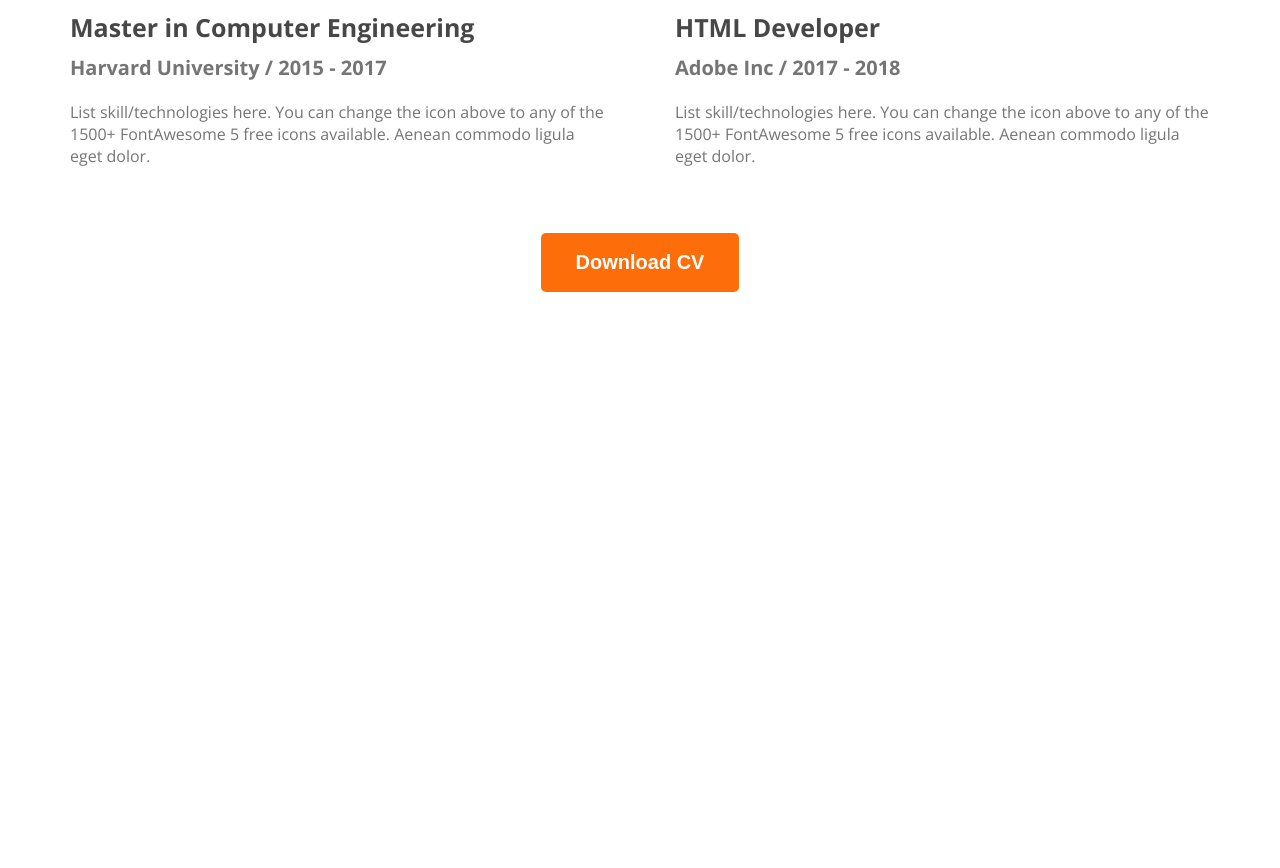
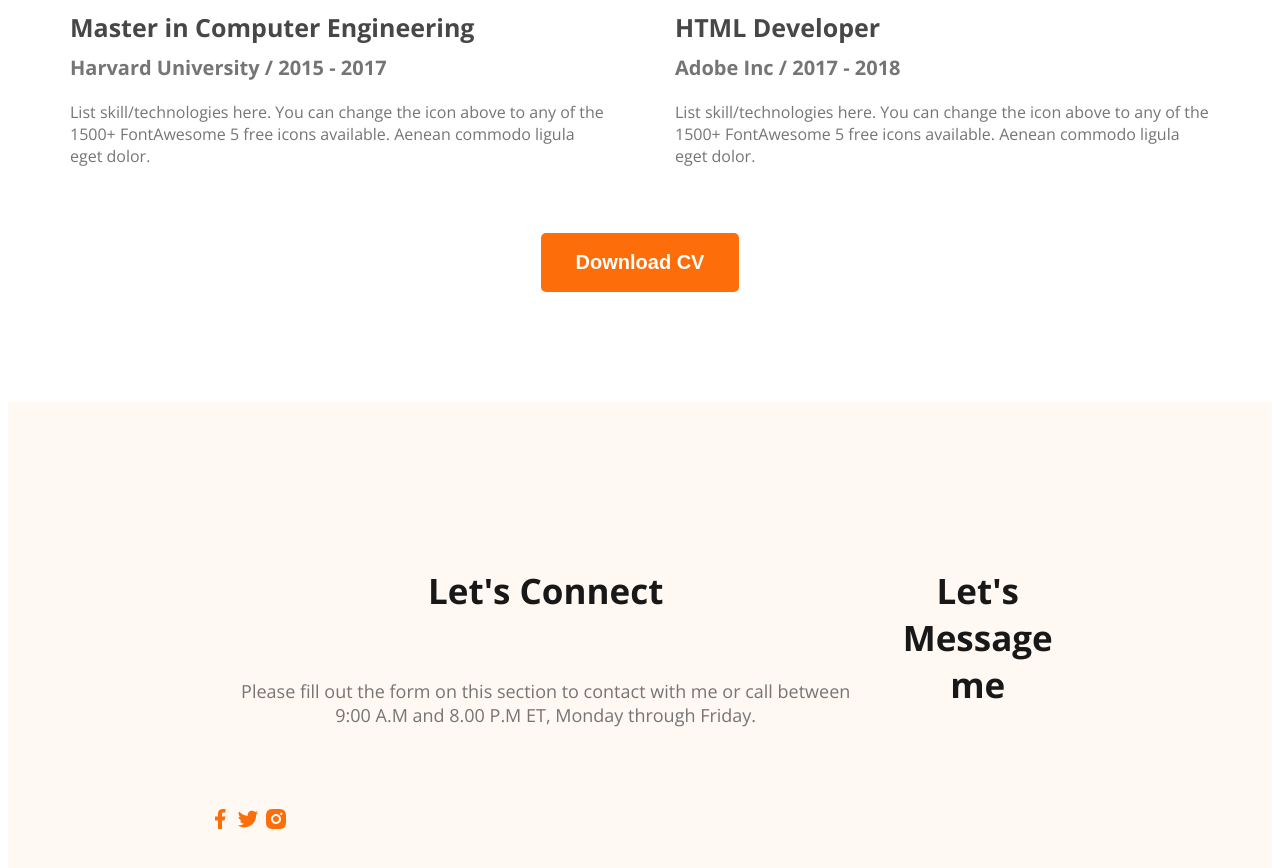
Before and after one commit to mdujjal67/Web-Developer-Portfolio, a plain HTML site: page index.html in a window 1280 px wide. Shown: the part 3040-3908 px from the top of the page. Before the commit the page ends 3340 px from the top, so only its background shows below. Drawn offline with nearby package versions, Linux system fonts and the light colour scheme.

Commit message:
added footer section

```diff
--- a/css files/style.css
+++ b/css files/style.css
@@ -159,3 +159,10 @@ nav ul li a{
     text-align: center;
     margin-top: 50px;
 }
+/* footer styles */
+footer{
+    display: flex;
+    background: #FFF8F3;
+    margin-top: 110px;
+    padding: 130px 200px;
+}
--- a/index.html
+++ b/index.html
@@ -138,7 +138,18 @@
         </section>
     </main>
     <footer>
-
+        <div class="footer-column">
+            <h3 class="section-title">Let's Connect</h3>
+            <p class="section-descript">Please fill out the form on this section to contact with me or call between 9:00 A.M and 8.00 P.M ET, Monday through Friday.</p>
+            <div class="social-links">
+                <a href="https://www.facebook.com/" target="_blank"><img src="images/icons/facebook.png" alt="facebook"></a>
+                <a href="https://twitter.com/?lang=en" target="_blank"><img src="images/icons/twitter.png" alt="twitter"></a>
+                <a href="https://www.instagram.com/" target="_blank"><img src="images/icons/insta.png" alt="insta"></a>
+            </div>
+        </div>
+        <div class="footer-column">
+            <h3 class="section-title">Let's Message me</h3>
+        </div>
     </footer>
 </body>
 </html>
```
